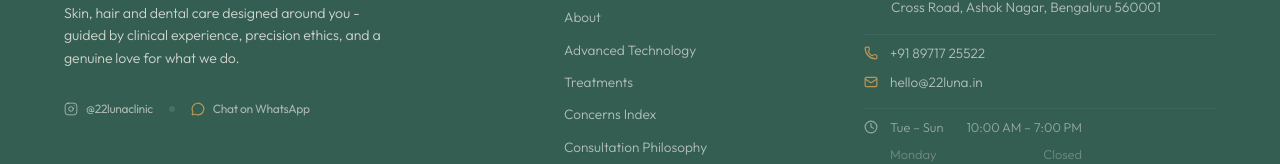
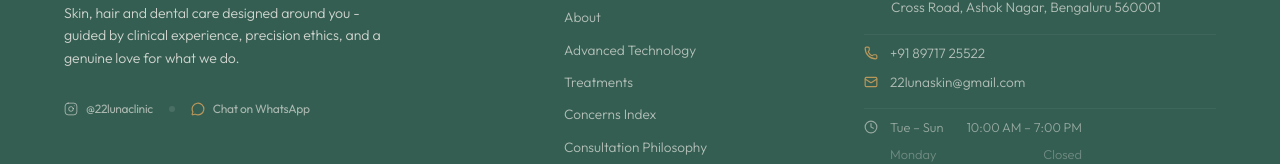
Before and after one commit to ganeshxdandu/22luna-prod, a Next.js app: page /shop in a window 1280 px wide. Shown: the part 940-1104 px from the top of the page. Built offline with nearby package versions, Linux system fonts and the light colour scheme.

Commit message:
Mail Update

```diff
--- a/src/components/layout/Footer.tsx
+++ b/src/components/layout/Footer.tsx
@@ -1,16 +1,29 @@
-'use client';
+"use client";
 
-import * as React from 'react';
-import Image from 'next/image';
-import Link from 'next/link';
-import { Phone, Mail, MapPin, MessageCircle, Clock, Shield } from 'lucide-react';
-import { cn } from '@/lib/utils';
+import * as React from "react";
+import Image from "next/image";
+import Link from "next/link";
+import {
+    Phone,
+    Mail,
+    MapPin,
+    MessageCircle,
+    Clock,
+    Shield,
+} from "lucide-react";
+import { cn } from "@/lib/utils";
 
 export interface FooterProps {
     className?: string;
 }
 
-function InstagramIcon({ size = 15, className }: { size?: number; className?: string }) {
+function InstagramIcon({
+    size = 15,
+    className,
+}: {
+    size?: number;
+    className?: string;
+}) {
     return (
         <svg
             xmlns="http://www.w3.org/2000/svg"
@@ -33,12 +46,15 @@
 
 export function Footer({ className }: FooterProps) {
     return (
-    <footer className={cn("w-full bg-botanical text-moon-ivory/65 select-none border-t border-white/5", className)}>
+        <footer
+            className={cn(
+                "w-full bg-botanical text-moon-ivory/65 select-none border-t border-white/5",
+                className,
+            )}
+        >
             <div className="max-w-[1440px] mx-auto px-6 md:px-12 lg:px-16 pt-16 pb-12 md:pt-24 md:pb-16">
-
                 {/* ── TOP SECTION: EDITORIAL 3-COLUMN GRID ── */}
                 <div className="grid grid-cols-1 md:grid-cols-12 gap-y-12 gap-x-8 md:gap-x-12 pb-16 md:pb-24">
-
                     {/* COLUMN 1: BRAND LOGO & STATEMENT (5 cols) */}
                     <div className="md:col-span-5 flex flex-col gap-6 md:pr-8">
                         <Link href="/" className="relative h-9 w-28 shrink-0">
@@ -51,7 +67,9 @@
                         </Link>
 
                         <p className="font-sans font-light text-[0.88rem] leading-[1.8] text-moon-ivory/80 max-w-[340px] tracking-wide">
-              Skin, hair and dental care designed around you - guided by clinical experience, precision ethics, and a genuine love for what we do.
+                            Skin, hair and dental care designed around you -
+                            guided by clinical experience, precision ethics, and
+                            a genuine love for what we do.
                         </p>
 
                         {/* Social channels (Minimal, text handles or simple icons) */}
@@ -74,7 +92,10 @@
                                 rel="noopener noreferrer"
                                 className="flex items-center gap-2 text-moon-ivory/60 hover:text-white transition-colors duration-300 font-sans text-xs tracking-tight"
                             >
-                <MessageCircle size={14} className="text-gold" />
+                                <MessageCircle
+                                    size={14}
+                                    className="text-gold"
+                                />
                                 <span>Chat on WhatsApp</span>
                             </a>
                         </div>
@@ -87,13 +108,19 @@
                         </h4>
                         <nav className="flex flex-col gap-3 font-sans font-light text-[0.85rem]">
                             {[
-                { label: 'Home', href: '/' },
-                { label: 'About', href: '/about' },
-                { label: 'Advanced Technology', href: '/about#advanced-technology' },
-                { label: 'Treatments', href: '/treatments' },
-                { label: 'Concerns Index', href: '/concerns' },
-                { label: 'Consultation Philosophy', href: '/consultation' },
-                { label: 'Contact Clinic', href: '/contact' },
+                                { label: "Home", href: "/" },
+                                { label: "About", href: "/about" },
+                                {
+                                    label: "Advanced Technology",
+                                    href: "/about#advanced-technology",
+                                },
+                                { label: "Treatments", href: "/treatments" },
+                                { label: "Concerns Index", href: "/concerns" },
+                                {
+                                    label: "Consultation Philosophy",
+                                    href: "/consultation",
+                                },
+                                { label: "Contact Clinic", href: "/contact" },
                             ].map((link) => (
                                 <Link
                                     key={link.href}
@@ -115,27 +142,46 @@
                         <div className="flex flex-col gap-4 font-sans font-light text-[0.85rem]">
                             {/* Address */}
                             <div className="flex items-start gap-3">
-                <MapPin size={15} className="text-gold shrink-0 mt-[3px]" />
+                                <MapPin
+                                    size={15}
+                                    className="text-gold shrink-0 mt-[3px]"
+                                />
                                 <span className="leading-[1.6] max-w-[280px]">
-                  #5, Rest House Crescent Road, off Kasturba Cross Road, Ashok Nagar, Bengaluru 560001
+                                    #5, Rest House Crescent Road, off Kasturba
+                                    Cross Road, Ashok Nagar, Bengaluru 560001
                                 </span>
                             </div>
 
                             {/* Phone & Email */}
                             <div className="flex flex-col gap-2 pt-2 border-t border-white/5">
-                <a href="tel:+918971725522" className="flex items-center gap-3 hover:text-white transition-colors duration-300">
-                  <Phone size={14} className="text-gold shrink-0" />
+                                <a
+                                    href="tel:+918971725522"
+                                    className="flex items-center gap-3 hover:text-white transition-colors duration-300"
+                                >
+                                    <Phone
+                                        size={14}
+                                        className="text-gold shrink-0"
+                                    />
                                     <span>+91 89717 25522</span>
                                 </a>
-                <a href="mailto:hello@22luna.in" className="flex items-center gap-3 hover:text-white transition-colors duration-300">
-                  <Mail size={14} className="text-gold shrink-0" />
-                  <span>hello@22luna.in</span>
+                                <a
+                                    href="mailto:22lunaskin@gmail.com"
+                                    className="flex items-center gap-3 hover:text-white transition-colors duration-300"
+                                >
+                                    <Mail
+                                        size={14}
+                                        className="text-gold shrink-0"
+                                    />
+                                    <span>22lunaskin@gmail.com</span>
                                 </a>
                             </div>
 
                             {/* Hours */}
                             <div className="flex items-start gap-3 pt-2 border-t border-white/5 text-[0.8rem] text-moon-ivory/50">
-                <Clock size={14} className="shrink-0 mt-[3px]" />
+                                <Clock
+                                    size={14}
+                                    className="shrink-0 mt-[3px]"
+                                />
                                 <div className="flex flex-col gap-1.5 leading-relaxed">
                                     <div className="flex justify-between w-48">
                                         <span>Tue – Sun</span>
@@ -147,15 +193,12 @@
                                     </div>
                                 </div>
                             </div>
-
                         </div>
                     </div>
-
                 </div>
 
                 {/* ── BOTTOM SECTION: CREDITS & LEGAL ── */}
                 <div className="border-t border-white/5 pt-8 flex flex-col md:flex-row justify-between items-center gap-6 text-[0.72rem] font-sans font-light">
-
                     <div className="flex items-center gap-2 text-moon-ivory/55">
                         <span>© 2026 22luna.</span>
                         <span className="w-1 h-1 rounded-full bg-white/20" />
@@ -166,16 +209,20 @@
                     </div>
 
                     <div className="flex gap-6">
-            <Link href="/privacy-policy" className="hover:text-gold transition-colors duration-300">
+                        <Link
+                            href="/privacy-policy"
+                            className="hover:text-gold transition-colors duration-300"
+                        >
                             Privacy Policy
                         </Link>
-            <Link href="/terms-of-use" className="hover:text-gold transition-colors duration-300">
+                        <Link
+                            href="/terms-of-use"
+                            className="hover:text-gold transition-colors duration-300"
+                        >
                             Terms of Use
                         </Link>
                     </div>
-
                 </div>
-
             </div>
         </footer>
     );
```
Lines whose indentation alone changed are shown as unchanged.
